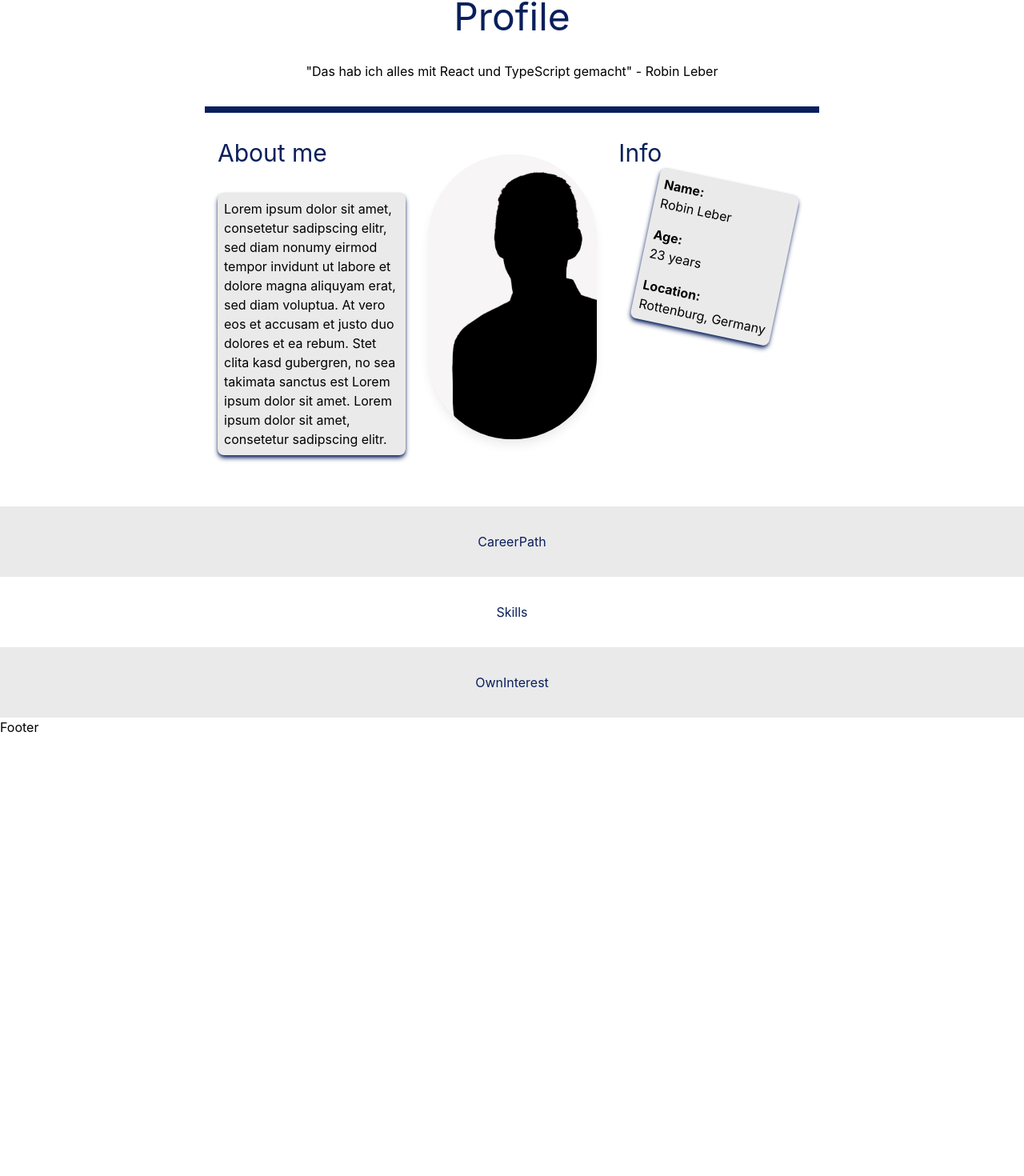
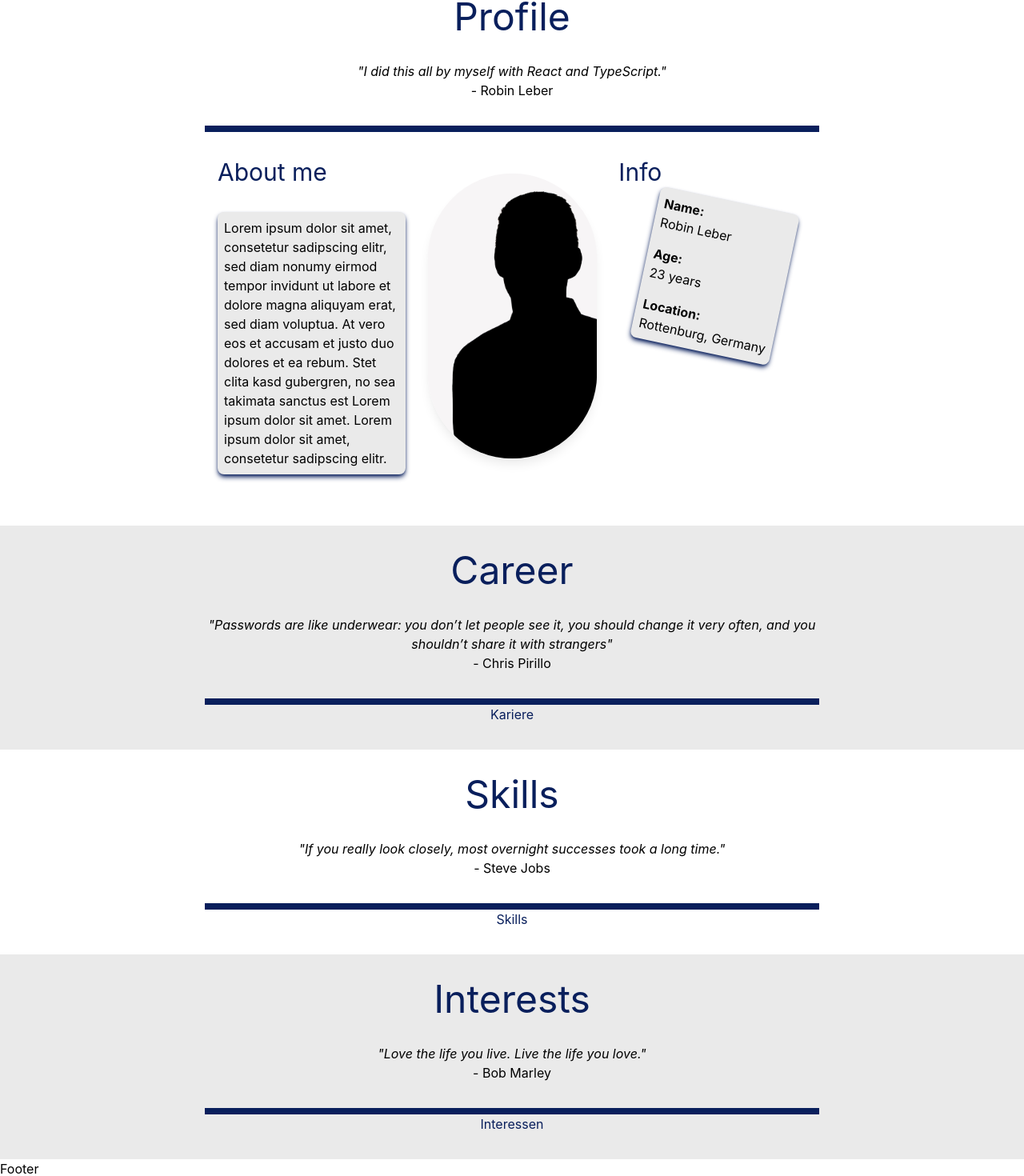
Before and after one commit to LeberCode/mySelf, a React (Create React App) app: page / in a window 1280 px wide. Shown: the part 835-2305 px from the top of the page at 80% size. Before the commit the page ends 1756 px from the top, so only its background shows below. Built offline with nearby package versions, Linux system fonts and the light colour scheme.

Commit message:
SectionHeader component

```diff
--- a/src/App.tsx
+++ b/src/App.tsx
@@ -1,4 +1,4 @@
-import React from 'react';
+import React, {useState} from 'react';
 import styled from 'styled-components';
 
 import Header from './components/Header';
@@ -8,15 +8,39 @@ import Skills from './components/Skills';
 import OwnInterest from './components/OwnInterest';
 import Footer from './components/Footer';
 
-import {ChildrenProps} from './interfaces/childrenProps'
-import {Colors} from './types/Colors';
+import { ChildrenProps } from './interfaces/childrenProps'
+import { SectionHeaderProps } from './interfaces/sectionHeaderProps';
+import { Colors } from './types/Colors';
+
+import quotesData from "./assets/data/quotesData.json";
 
 
 const Wrapper = styled.div`
   overflow-x: scroll;
 `
-let childrenProps: ChildrenProps={
-  style:"mx-64",
+let profileProps: ChildrenProps={
+  styleHeader:"mx-64 divide-y-8 divide-signal",
+  title: quotesData.quotes[0].section,
+  quote: quotesData.quotes[0].quote,
+  author: quotesData.quotes[0].author,
+}
+let careerProps: ChildrenProps={
+  styleHeader:"mx-64 divide-y-8 divide-signal",
+  title: quotesData.quotes[1].section,
+  quote: quotesData.quotes[1].quote,
+  author: quotesData.quotes[1].author,
+}
+let skillsProps: ChildrenProps={
+  styleHeader:"mx-64 divide-y-8 divide-signal",
+  title: quotesData.quotes[2].section,
+  quote: quotesData.quotes[2].quote,
+  author: quotesData.quotes[2].author,
+}
+let interestProps: ChildrenProps={
+  styleHeader:"mx-64 divide-y-8 divide-signal",
+  title: quotesData.quotes[3].section,
+  quote: quotesData.quotes[3].quote,
+  author: quotesData.quotes[3].author,
 }
 
 
@@ -32,24 +56,24 @@ const Content = styled.div<{primary: boolean}>`
   background: ${props => props.primary ? Colors['white'] : Colors['secondBackground']};
 `;
 
+const App = () => {
+  const [childId, setChildId] = useState(0);
 
-
-const App = () => {
   return (
     <Wrapper>
       <Header/>
       <ContentWrapper>
         <Content primary>
-          <Profile {...childrenProps}/>
+          <Profile {...profileProps}/>
         </Content>
         <Content primary={false}>
-          <CareerPath {...childrenProps}/>
+          <CareerPath {...careerProps}/>
         </Content>
         <Content primary>
-          <Skills {...childrenProps}/>
+          <Skills {...skillsProps}/>
         </Content>
         <Content primary={false}>
-          <OwnInterest {...childrenProps}/>
+          <OwnInterest {...interestProps}/>
         </Content>
       </ContentWrapper>
       <Footer/>
--- /dev/null
+++ b/src/assets/data/quotesData.json
@@ -0,0 +1,24 @@
+{
+    "quotes": [
+        {
+            "section": "Profile",
+            "quote": "I did this all by myself with React and TypeScript.",
+            "author": "Robin Leber"
+        },
+        {
+            "section": "Career",
+            "quote": "Passwords are like underwear: you don’t let people see it, you should change it very often, and you shouldn’t share it with strangers",
+            "author": "Chris Pirillo"
+        },
+        {
+            "section": "Skills",
+            "quote": "If you really look closely, most overnight successes took a long time.",
+            "author": "Steve Jobs"
+        },
+        {
+            "section": "Interests",
+            "quote": "Love the life you live. Live the life you love.",
+            "author": "Bob Marley"
+        }
+    ]
+}
--- a/src/components/CareerPath.tsx
+++ b/src/components/CareerPath.tsx
@@ -1,9 +1,20 @@
 import { ChildrenProps } from "../interfaces/childrenProps";
+import { SectionHeaderProps } from "../interfaces/sectionHeaderProps";
+import SectionHeader from "./SectionHeader";
 
 const CareerPath = (props: ChildrenProps) => {
+    const sectionHeaderProps: SectionHeaderProps = {
+        title: props.title,
+        quote: props.quote,
+        author: props.author,
+    }
+
     return(
-        <div className={props.style}>
-            CareerPath
+        <div className={props.styleHeader}>
+            <SectionHeader {... sectionHeaderProps}/>
+            <div>
+                Kariere
+            </div>
         </div>
     )
 }
--- a/src/components/OwnInterest.tsx
+++ b/src/components/OwnInterest.tsx
@@ -1,9 +1,20 @@
 import { ChildrenProps } from "../interfaces/childrenProps";
+import { SectionHeaderProps } from "../interfaces/sectionHeaderProps";
+import SectionHeader from "./SectionHeader";
 
 const OwnInterest = (props: ChildrenProps) => {
+    const sectionHeaderProps: SectionHeaderProps = {
+        title: props.title,
+        quote: props.quote,
+        author: props.author,
+    }
+
     return (
-        <div className={props.style}>
-            OwnInterest
+        <div className={props.styleHeader}>
+            <SectionHeader {...sectionHeaderProps} />
+            <div>
+                Interessen
+            </div>
         </div>
     )
 }
--- a/src/components/Profile.tsx
+++ b/src/components/Profile.tsx
@@ -1,11 +1,14 @@
 import React, {useState} from "react";
 import styled from "styled-components";
 
-import {Person, About} from "../types/Profile"
+import SectionHeader from "./SectionHeader";
+
+import { Person, About } from "../types/Profile"
+import { ChildrenProps } from '../interfaces/childrenProps';
+import { Colors } from "../types/Colors";
+
 import data from "../assets/data/profileInfoData.json";
-
-import {ChildrenProps} from '../interfaces/childrenProps';
-import { Colors } from "../types/Colors";
+import { SectionHeaderProps } from "../interfaces/sectionHeaderProps";
 
 const person: Person = data.person;
 const aboutLorem: About = data.aboutLorem;
@@ -26,21 +29,19 @@ const getAge = (dateString: string) => {
 
 const Profile = (props: ChildrenProps) => {
     const [about, setAbout] = useState(false);
+
+    const sectionHeaderProps: SectionHeaderProps = {
+        title: props.title,
+        quote: props.quote,
+        author: props.author,
+    }
+
     return (
         // Wrapper
-        <div className={`${props.style} divide-y-8 divide-signal`}>
-            {/* header */}
-            <div>
-                <div className="text-5xl">
-                    Profile
-                </div>
-                <div className="text-black py-8">
-                    "Das hab ich alles mit React und TypeScript gemacht" - Robin Leber
-                    {/* Muss noch in data */}
-                </div>
-            </div>
+        <div className={props.styleHeader}>
+            <SectionHeader {...sectionHeaderProps}/>
             <div className="flex flex-row flex-grow py-8 text-left">
-                {/* aboutLorem */}
+                {/* about */}
                 <div className="flex-1 px-4">
                     <div className="text-3xl pb-8">
                         About me
--- /dev/null
+++ b/src/components/SectionHeader.tsx
@@ -0,0 +1,17 @@
+import React from "react";
+import { SectionHeaderProps } from "../interfaces/sectionHeaderProps";
+
+const SectionHeader = (props: SectionHeaderProps) => {
+    return(
+        <div>
+            <div className="text-5xl">
+                {props.title}
+            </div>
+            <div className="text-black py-8">
+                <p className="italic">"{props.quote}"</p> - {props.author}
+            </div>
+        </div>
+    )
+}
+
+export default SectionHeader;
--- a/src/components/Skills.tsx
+++ b/src/components/Skills.tsx
@@ -1,9 +1,20 @@
 import { ChildrenProps } from "../interfaces/childrenProps";
+import { SectionHeaderProps } from "../interfaces/sectionHeaderProps";
+import SectionHeader from "./SectionHeader";
 
 const Skills = (props: ChildrenProps) => {
+    const sectionHeaderProps: SectionHeaderProps = {
+        title: props.title,
+        quote: props.quote,
+        author: props.author,
+    }
+
     return (
-        <div className={props.style}>
-            Skills
+        <div className={props.styleHeader}>
+            <SectionHeader {...sectionHeaderProps} />
+            <div>
+                Skills
+            </div>
         </div>
     )
 }
--- a/src/interfaces/childrenProps.ts
+++ b/src/interfaces/childrenProps.ts
@@ -1,3 +1,6 @@
 export interface ChildrenProps {
-    style: string
+    styleHeader: string,
+    title: string,
+    quote: string,
+    author: string
 }
--- /dev/null
+++ b/src/interfaces/sectionHeaderProps.ts
@@ -0,0 +1,5 @@
+export interface SectionHeaderProps {
+    title: string,
+    quote: string,
+    author: string
+}
```
